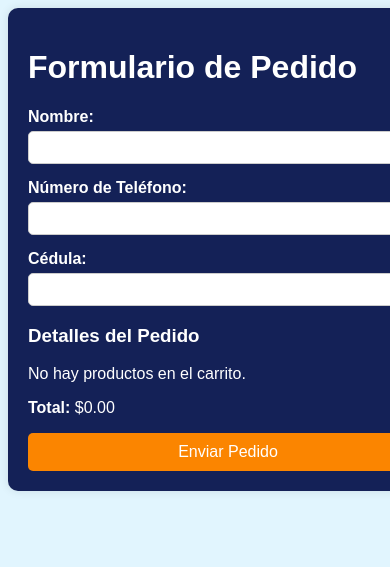
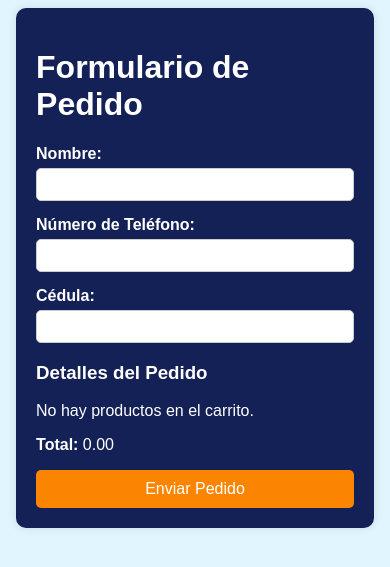
Before and after one commit to calebngp/flashtrade, a Flask app: page /pedido in a window 390 px wide; the page is wider, and only the part inside the window is pictured. Shown: the top 567 px of that part. Run offline with Flask 3, Linux system fonts and the light colour scheme; some libraries are stand-ins or nearby versions.

Commit message:
Correccion de errores en el estilo del formulario pedido

```diff
--- a/templates/pedido.html
+++ b/templates/pedido.html
@@ -69,6 +69,14 @@
             border-radius: 5px;
             object-fit: cover;
         }
+
+        @media (max-width: 600px) {
+            .form-container {
+                width: 85%; /* Ajusta el ancho del formulario para pantallas pequeñas */
+                margin: auto; /* Centra el formulario horizontalmente */
+                overflow-y: auto; /* Permite el desplazamiento vertical si el contenido es demasiado alto */
+            }
+        }
     </style>
 </head>
 <body>
@@ -91,7 +99,7 @@
             <h3>Detalles del Pedido</h3>
             <div id="orderDetails"></div>
 
-            <p><strong>Total:</strong> $<span id="total_price">0.00</span></p>
+            <p><strong>Total:</strong> <span id="total_price">0.00</span></p>
             <input type="hidden" name="productName" id="hiddenProductName">
             <input type="hidden" name="productPrice" id="hiddenProductPrice">
             <input type="hidden" name="cantidad" id="hiddenCantidad"> <!-- Nuevo campo oculto para las cantidades -->
@@ -120,9 +128,9 @@
                         <img src="${item.img}" alt="${item.product}">
                         <div>
                             <p><strong>${item.product}</strong></p>
-                            <p>Precio: ${item.price.toLocaleString()} Gs</p>
+                            <p>Precio: ${item.price.toFixed(0).replace(/\B(?=(\d{3})+(?!\d))/g, ".")} Gs</p>
                             <p>Cantidad: ${item.quantity}</p>
-                            <p>Total por producto: ${totalItem.toLocaleString()} Gs</p>
+                            <p>Total por producto: ${totalItem.toFixed(0).replace(/\B(?=(\d{3})+(?!\d))/g, ".")} Gs</p>
                         </div>
                     </div>
                 `;
@@ -130,7 +138,7 @@
             });
 
             // Muestra el total acumulado
-            document.getElementById('total_price').textContent = total.toLocaleString() + " Gs";
+            document.getElementById('total_price').textContent = total.toFixed(0).replace(/\B(?=(\d{3})+(?!\d))/g, ".") + " Gs";
 
             // Enviar los datos ocultos del formulario
             document.getElementById('hiddenProductName').value = cart.map(item => item.product).join(',');
```
